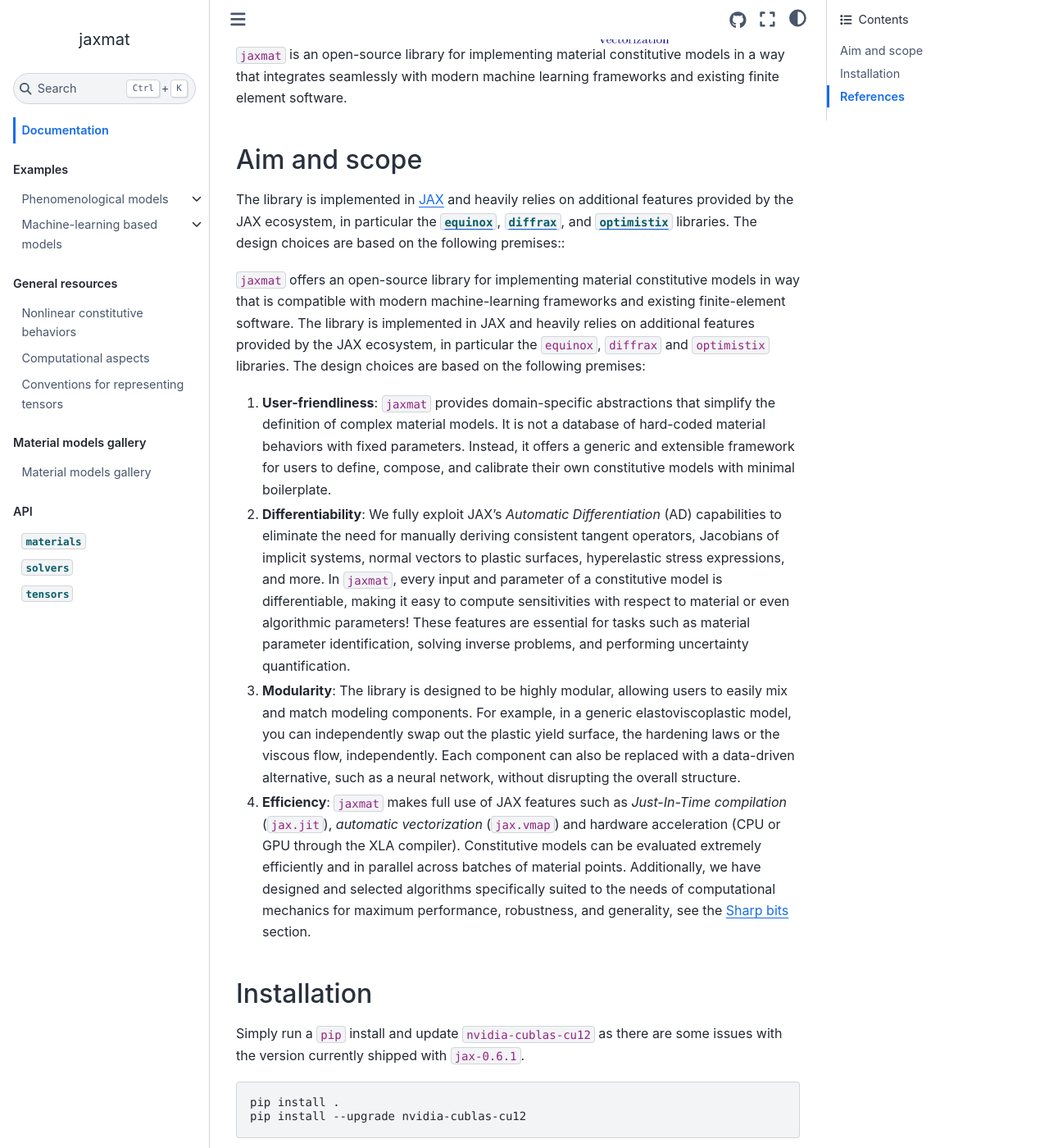
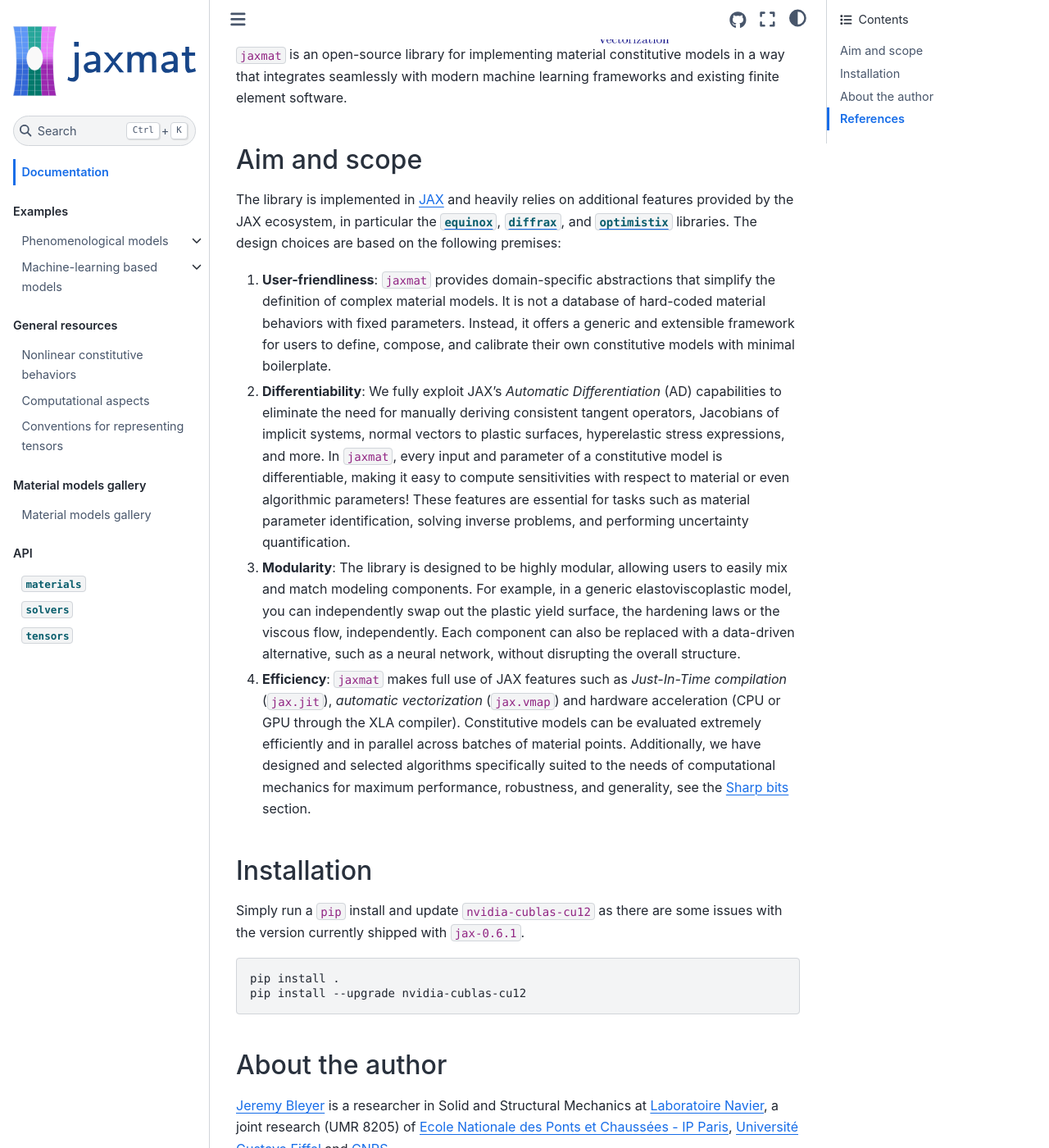
Before and after one commit to bleyerj/jaxmat, a Jupyter Book: the page built from docs/index.md, in a window 1280 px wide and 1400 px high, scrolled down 316 px. Shown: the whole window at 82% size. Built offline with Jupyter Book 1.0.4 settings and Sphinx 7.4.7 and the Sphinx Book theme 1.1.4, drawn with Linux system fonts in a browser that asks for light colours; pages that are not in the unit, such as notebooks, are missing from menus.

Commit message:
Add logo

````diff
--- a/README.md
+++ b/README.md
@@ -4,9 +4,7 @@
 
 ## Aim and scope
 
-The library is implemented in [JAX](https://github.com/google/jax) and heavily relies on additional features provided by the JAX ecosystem, in particular the [`equinox`](https://docs.kidger.site/equinox/), [`diffrax`](https://docs.kidger.site/diffrax/), and [`optimistix`](https://docs.kidger.site/optimistix/) libraries. The design choices are based on the following premises::
-
-`jaxmat` offers an open-source library for implementing material constitutive models in way that is compatible with modern machine-learning frameworks and existing finite-element software. The library is implemented in JAX and heavily relies on additional features provided by the JAX ecosystem, in particular the `equinox`, `diffrax` and `optimistix` libraries. The design choices are based on the following premises:
+The library is implemented in [JAX](https://github.com/google/jax) and heavily relies on additional features provided by the JAX ecosystem, in particular the [`equinox`](https://docs.kidger.site/equinox/), [`diffrax`](https://docs.kidger.site/diffrax/), and [`optimistix`](https://docs.kidger.site/optimistix/) libraries. The design choices are based on the following premises:
 
 1. **User-friendliness**: `jaxmat` provides domain-specific abstractions that simplify the definition of complex material models. It is not a database of hard-coded material behaviors with fixed parameters. Instead, it offers a generic and extensible framework for users to define, compose, and calibrate their own constitutive models with minimal boilerplate.
 
@@ -25,3 +23,8 @@ Simply run a `pip` install and update `nvidia-cublas-cu12` as there are some iss
 pip install .
 pip install --upgrade nvidia-cublas-cu12
 ```
+
+## About the author
+
+[Jeremy Bleyer](https://bleyerj.github.io/) is a researcher in Solid and Structural Mechanics at [Laboratoire Navier](https://navier-lab.fr), a joint research  (UMR 8205) of [Ecole Nationale des Ponts et Chaussées - IP Paris](http://www.enpc.fr),
+[Université Gustave Eiffel](https://www.univ-gustave-eiffel.fr/) and [CNRS](http://www.cnrs.fr).
--- a/docs/_config.yml
+++ b/docs/_config.yml
@@ -3,6 +3,7 @@
 
 title: jaxmat
 author: Jeremy Bleyer
+logo: images/jaxmat_logo.svg
 
 # Force re-execution of notebooks on each build.
 # See https://jupyterbook.org/content/execute.html
@@ -51,6 +52,7 @@ sphinx:
   config:
     num_jobs: 1
   extra_extensions:
+  - 'sphinx_math_dollar'
   - 'sphinx.ext.autodoc'
   - 'sphinx.ext.napoleon'
   - 'sphinx.ext.viewcode'
@@ -78,6 +80,8 @@ sphinx:
     myst_heading_anchors: 3
     mathjax3_config:
       tex:
+        inlineMath: [["$", "$"], ["\\(", "\\)"]]
+        displayMath: [["$$", "$$"], ["\\[", "\\]"]]
         macros:
           # Bold lowercase letters
           'ba': '\boldsymbol{a}'
````
Also changed, not shown: docs/images/jaxmat_logo.svg (added).
